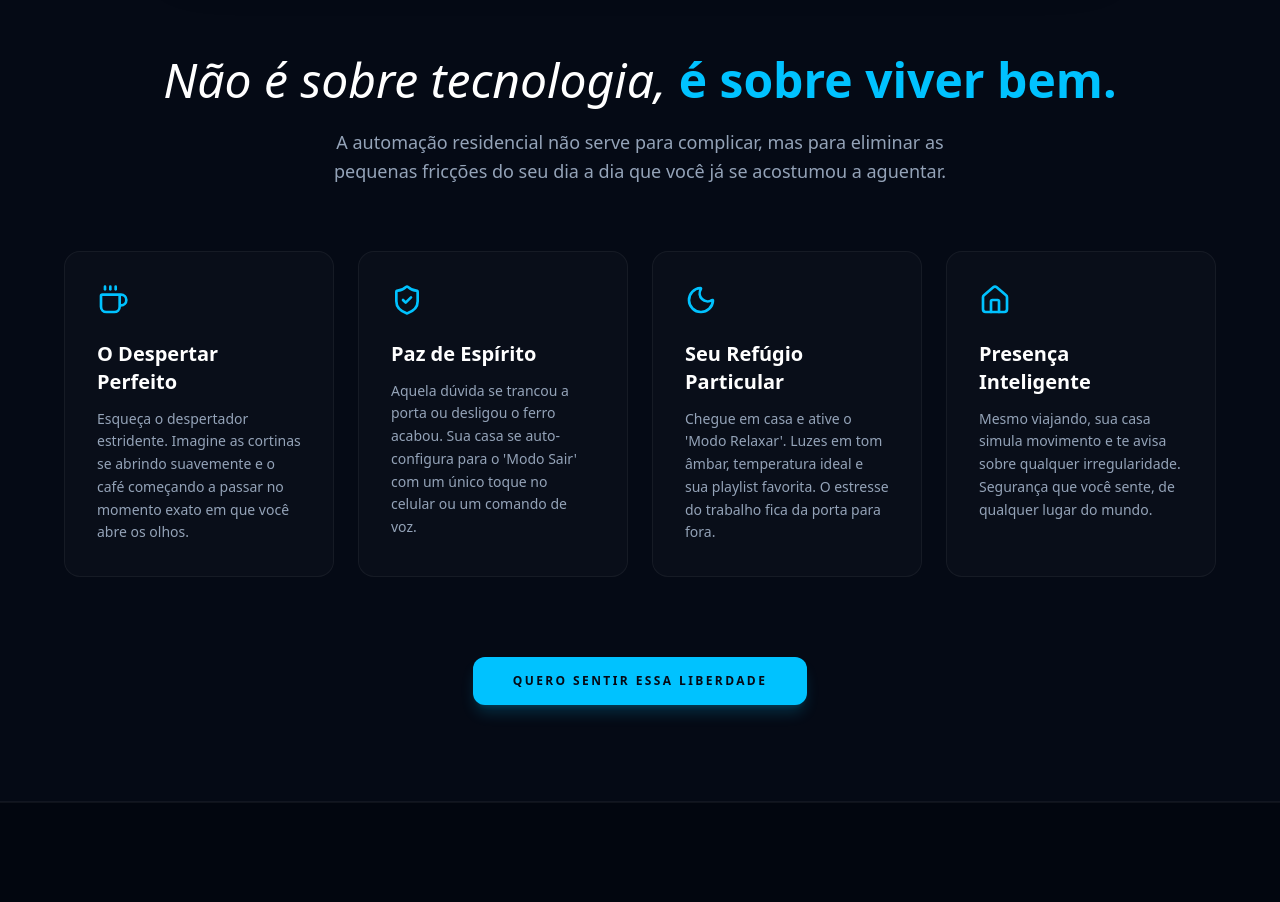
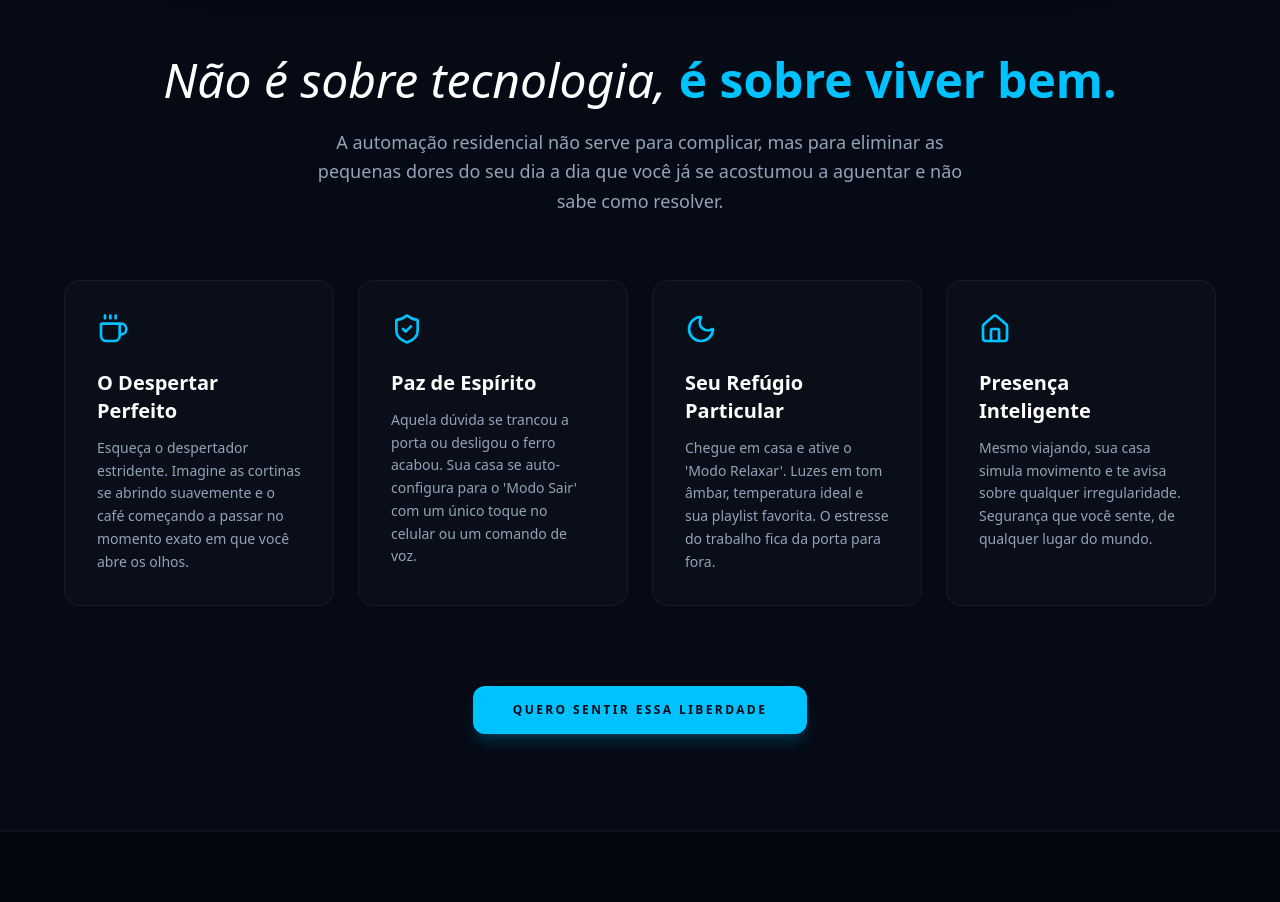
Before and after one commit to lafapdvf/logicasa, a React (Vite) app in the folder frontend/: page / in a window 1280 px wide. Shown: the part 840-1742 px from the top of the page. Built offline with nearby package versions, Linux system fonts and the light colour scheme; no server answers.

Commit message:
Refines experience section description for clarity
Improves the explanatory text to better communicate how home automation addresses daily pain points and provides solutions, enhancing user understanding of its benefits.

```diff
--- a/frontend/src/components/sections/Experience.tsx
+++ b/frontend/src/components/sections/Experience.tsx
@@ -54,8 +54,8 @@ export function Experience() {
           </h2>
           <p className="text-slate-400 max-w-2xl mx-auto text-lg leading-relaxed">
             A automação residencial não serve para complicar, mas para eliminar
-            as pequenas fricções do seu dia a dia que você já se acostumou a
-            aguentar.
+            as pequenas dores do seu dia a dia que você já se acostumou a
+            aguentar e não sabe como resolver.
           </p>
         </div>
 
```
